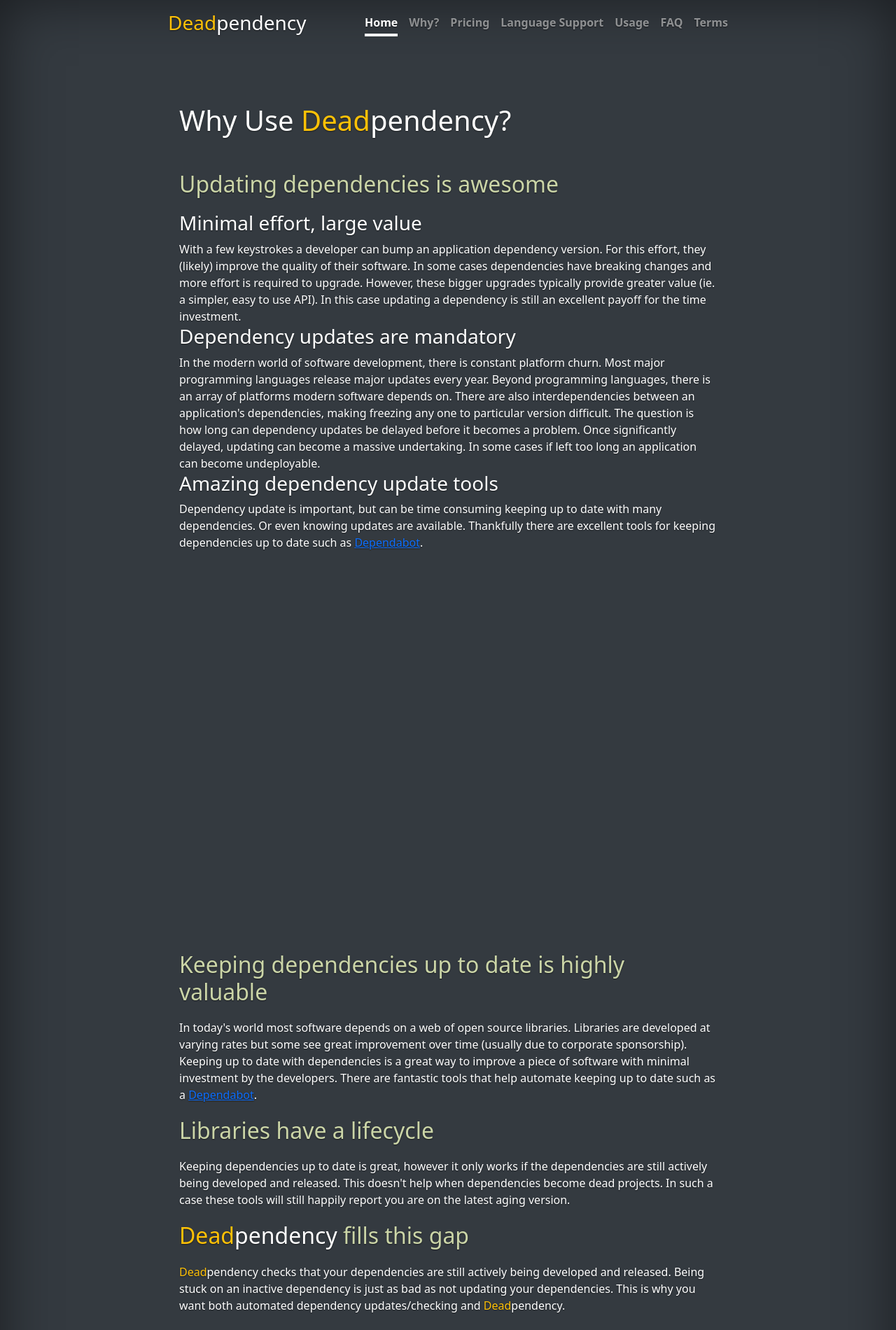
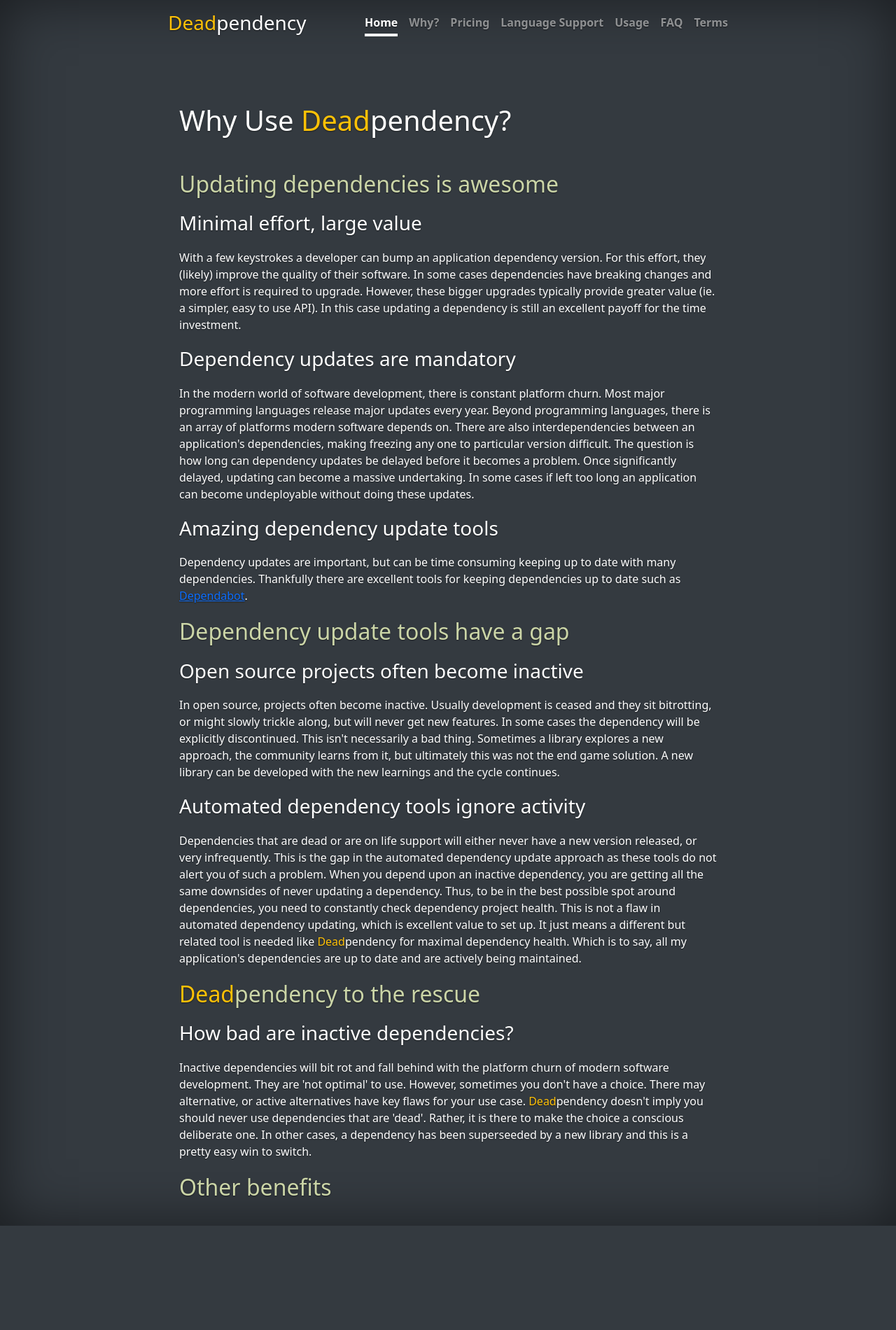
Before and after one commit to deadpendency/deadpendency.github.io, a Jekyll site: the page built from why.html, in a window 1280 px wide. Shown: the top 1900 px of the page at 70% size. Built offline with Jekyll 4.4.1, drawn with Linux system fonts in a browser that asks for light colours; nearby versions of some CDN libraries; after the commit the page ends 1751 px from its top, so only the background shows below that; some of the changed text lies outside the part shown.

Commit message:
Working on why page

```diff
--- a/_sass/global.scss
+++ b/_sass/global.scss
@@ -116,3 +116,8 @@
   margin-top: 20px;
   margin-bottom: 20px;
 }
+
+.why-page h3 {
+  margin-top: 20px;
+  margin-bottom: 20px;
+}
--- a/why.html
+++ b/why.html
@@ -32,15 +32,46 @@
 
 In the modern world of software development, there is constant platform churn. Most major programming languages release major updates every year. Beyond programming languages, there is an array of platforms modern software depends on. There are also interdependencies between an application's dependencies, making freezing any one to particular version difficult.
 
-The question is how long can dependency updates be delayed before it becomes a problem. Once significantly delayed, updating can become a massive undertaking. In some cases if left too long an application can become undeployable.
+The question is how long can dependency updates be delayed before it becomes a problem. Once significantly delayed, updating can become a massive undertaking. In some cases if left too long an application can become undeployable without doing these updates.
 
 <h3>Amazing dependency update tools</h3>
 
-Dependency update is important, but can be time consuming keeping up to date with many dependencies. Or even knowing updates are available.
+Dependency updates are important, but can be time consuming keeping up to date with many dependencies.
 
 Thankfully there are excellent tools for keeping dependencies up to date such as <a href="https://dependabot.com/" target="_blank">Dependabot</a>.
 
+<h2>Dependency update tools have a gap</h2>
 
+<h3>Open source projects often become inactive</h3>
+
+In open source, projects often become inactive. Usually development is ceased and they sit <a href="https://en.wikipedia.org/wiki/Software_rot" target="_blank"></a>bitrotting</a>, or might slowly trickle along, but will never get new features. In some cases the dependency will be explicitly discontinued.
+
+This isn't necessarily a bad thing. Sometimes a library explores a new approach, the community learns from it, but ultimately this was not the end game solution. A new library can be developed with the new learnings and the cycle continues.
+
+<h3>Automated dependency tools ignore activity</h3>
+
+Dependencies that are dead or are on life support will either never have a new version released, or very infrequently. This is the gap in the automated dependency update approach as these tools do not alert you of such a problem.
+
+When you depend upon an inactive dependency, you are getting all the same downsides of never updating a dependency. Thus, to be in the best possible spot around dependencies, you need to constantly check dependency project health.
+
+This is not a flaw in automated dependency updating, which is excellent value to set up. It just means a different but related tool is needed like <span class="text-warning">Dead</span><span class="text-white"></span>pendency</span> for maximal dependency health. Which is to say, all my application's dependencies are up to date and are actively being maintained.
+
+<h2><span class="text-warning">Dead</span><span class="text-white"></span>pendency</span> to the rescue</h2>
+
+<h3></h3>
+
+<h3>How bad are inactive dependencies?</h3>
+
+Inactive dependencies will bit rot and fall behind with the platform churn of modern software development. They are 'not optimal' to use.
+
+However, sometimes you don't have a choice. There may alternative, or active alternatives have key flaws for your use case. <span class="text-warning">Dead</span><span class="text-white"></span>pendency</span> doesn't imply you should never use dependencies that are 'dead'. Rather, it is there to make the choice a conscious deliberate one.
+
+In other cases, a dependency has been superseeded by a new library and this is a pretty easy win to switch.
+
+<h2>Other benefits</h2>
+
+
+<!--
 
 <br/><br/><br/><br/><br/><br/><br/><br/><br/><br/><br/><br/><br/><br/><br/><br/><br/><br/><br/><br/><br/><br/><br/><br/>
 
@@ -85,7 +116,7 @@
 
 <h3>You recieve PRs with new dependencies</h3>
 
-<span class="text-warning">Dead</span><span class="text-white">pendency</span> runs against the latest commit in each git push, including PRs. Thus it can act as a quick and automated feedback when people add dependencies that aren't well maintained.
+<span class="text-warning">Dead</span><span class="text-white">pendency</span> runs against the latest commit in each git push, including PRs. Thus it can act as a quick and automated feedback when people add dependencies that aren't well maintained. -->
 
 
 </div>
```
